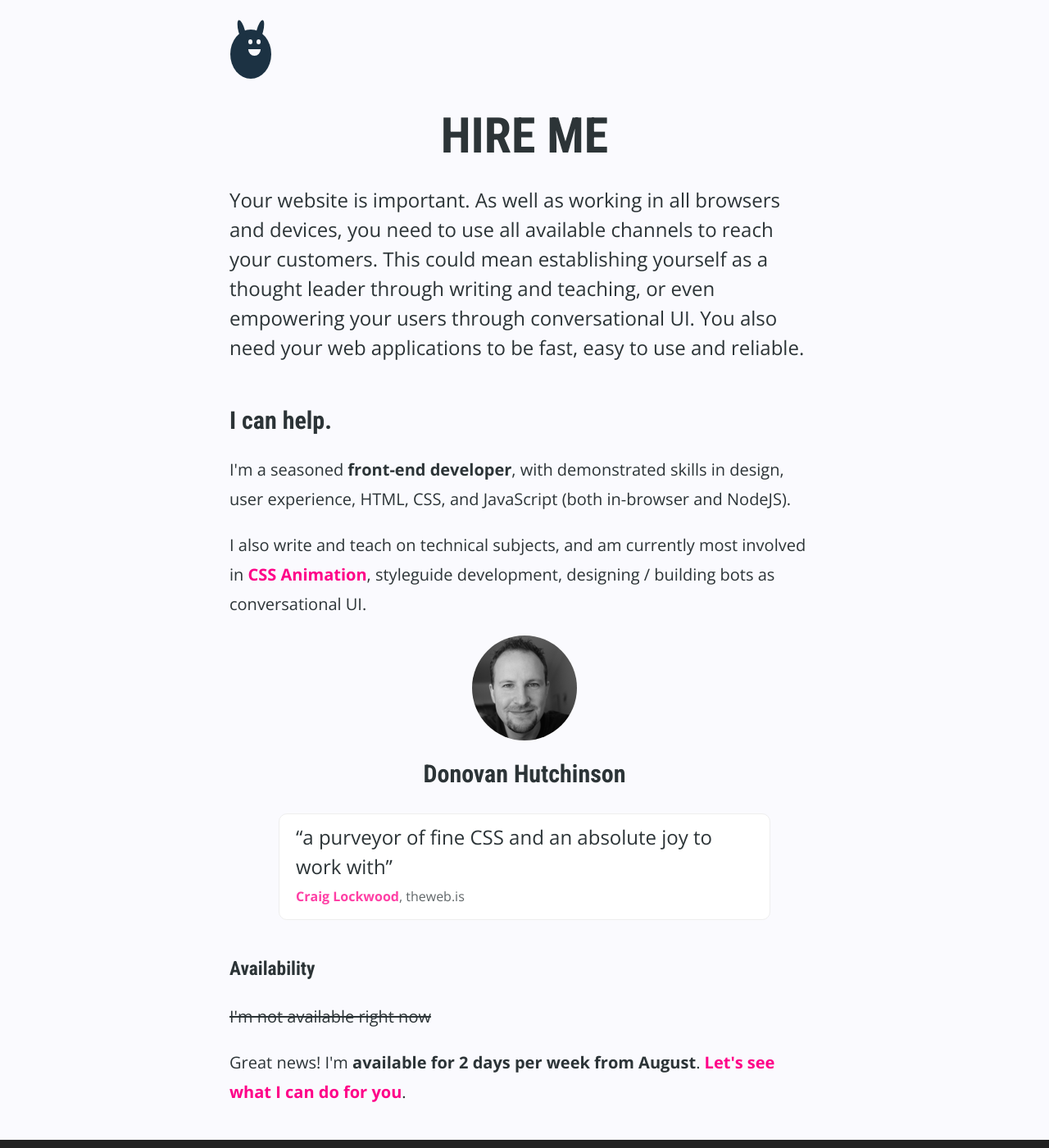
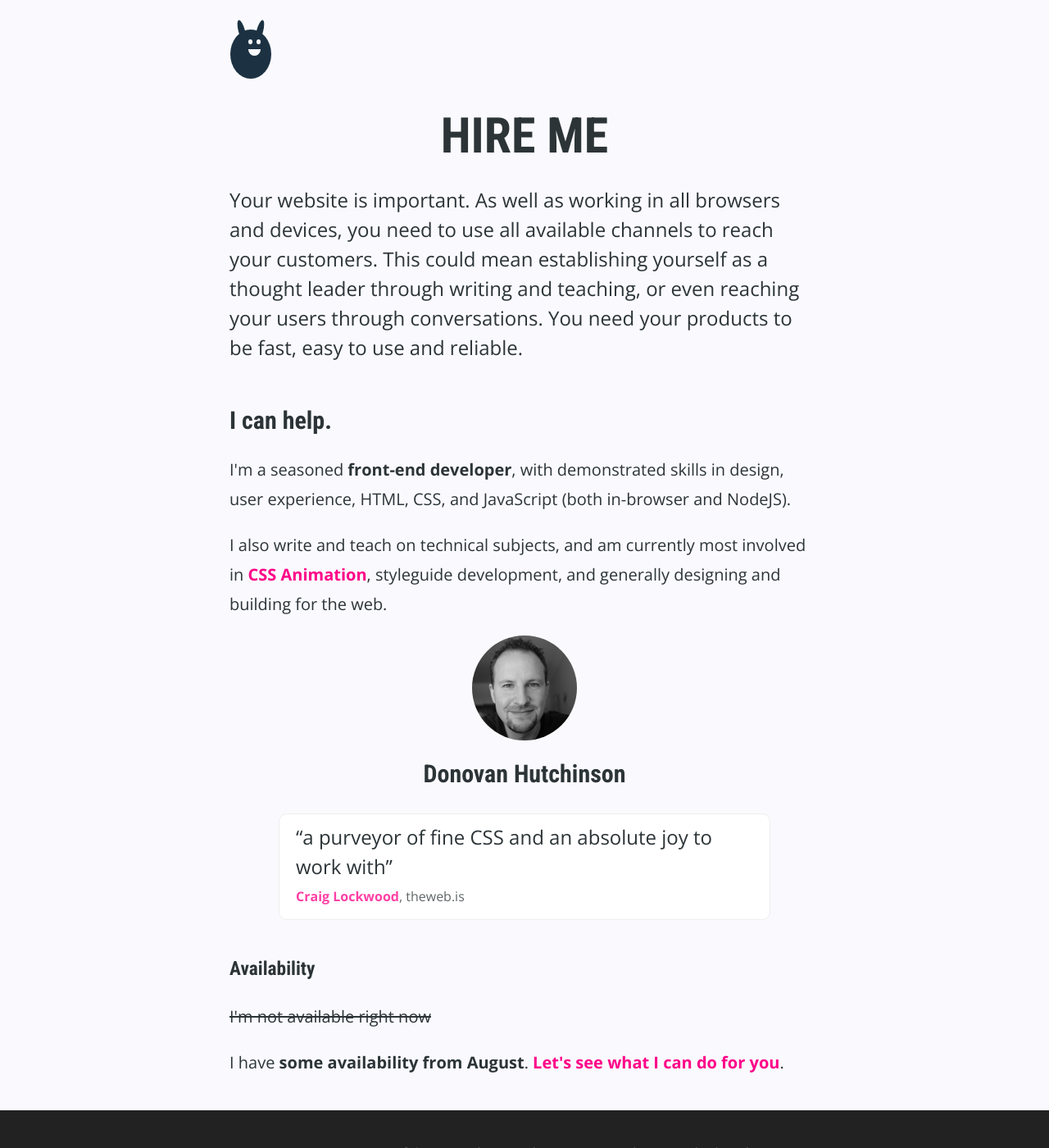
Before and after one commit to donovanh/donovanh.github.com, a Jekyll site: the page built from hire/index.html, in a window 1280 px wide and 1400 px high. Shown: the whole window at 82% size. Built offline with Jekyll 4.4.1, drawn with Linux system fonts in a browser that asks for light colours; nearby versions of some CDN libraries.

Commit message:
Updating text

```diff
--- a/hire/index.html
+++ b/hire/index.html
@@ -10,13 +10,13 @@ bodyTag: internal
   </header>
   <section class="entry animated slideup">
 
-    <p>Your website is important. As well as working in all browsers and devices, you need to use all available channels to reach your customers. This could mean establishing yourself as a thought leader through writing and teaching, or even empowering your users through conversational UI. You also need your web applications to be fast, easy to use and reliable.</p>
+    <p>Your website is important. As well as working in all browsers and devices, you need to use all available channels to reach your customers. This could mean establishing yourself as a thought leader through writing and teaching, or even reaching your users through conversations. You need your products to be fast, easy to use and reliable.</p>
 
     <h2>I can help.</h2>
 
     <p>I'm a seasoned <strong>front-end developer</strong>, with demonstrated skills in design, user experience, HTML, CSS, and JavaScript (both in-browser and NodeJS).</p>
 
-    <p>I also write and teach on technical subjects, and am currently most involved in <a href="https://cssanimation.rocks">CSS Animation</a>, styleguide development, designing / building bots as conversational UI.</p>
+    <p>I also write and teach on technical subjects, and am currently most involved in <a href="https://cssanimation.rocks">CSS Animation</a>, styleguide development, and generally designing and building for the web.</p>
 
     <img src="/images/me.png" width="128" alt="Donovan Hutchinson" class="circle centered" />
 
@@ -33,7 +33,7 @@ bodyTag: internal
 
     <p><strike>I'm not available right now</strike></p>
 
-    <p>Great news! I'm <strong>available for 2 days per week from August</strong>. <a href="mailto:d@hop.ie">Let's see what I can do for you</a>.</p>
+    <p>I have <strong>some availability from August</strong>. <a href="mailto:d@hop.ie">Let's see what I can do for you</a>.</p>
 
   </section>
 </article>
```
